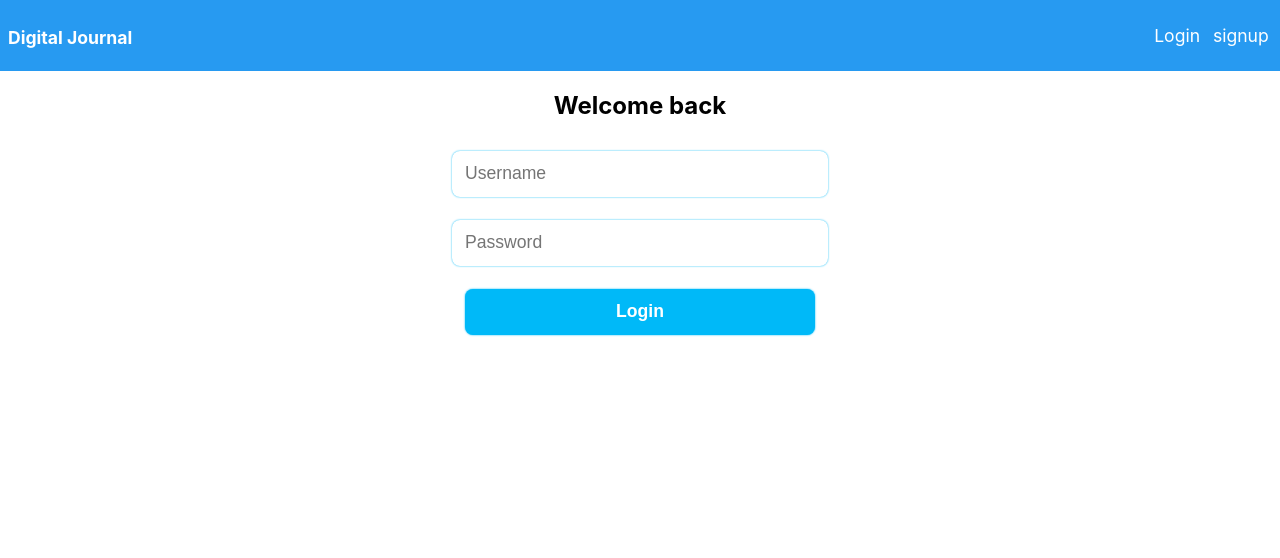
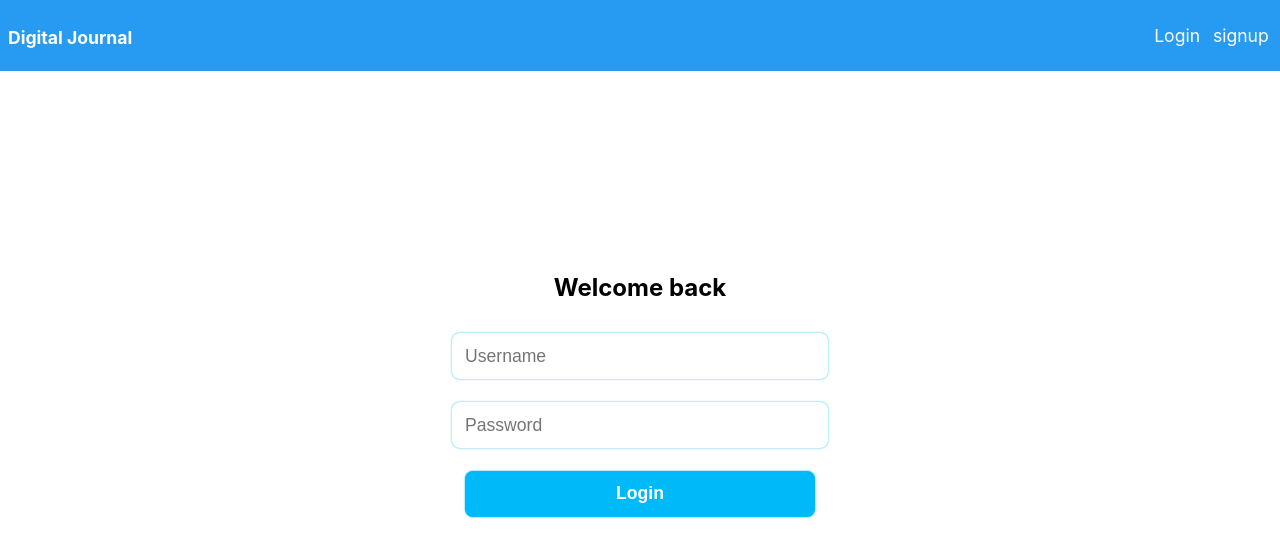
Before and after one commit to srikanthkanjarla/digital-journal, a React (Create React App) app: page /login in a window 1280 px wide. Shown: the top 558 px of the page. Built offline with nearby package versions, Linux system fonts and the light colour scheme.

Commit message:
fix layout styles

```diff
--- a/src/components/Layout/Layout.css
+++ b/src/components/Layout/Layout.css
@@ -2,4 +2,6 @@
   display: flex;
   flex-direction: column;
   text-align: center;
+  justify-content: center;
+  min-height: 80vh;
 }
```
